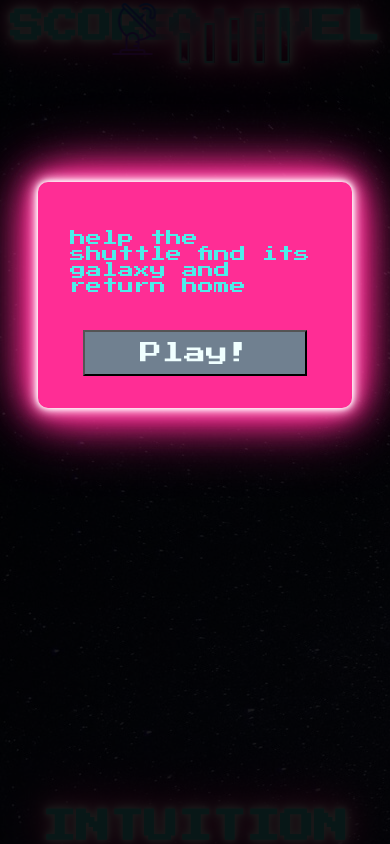
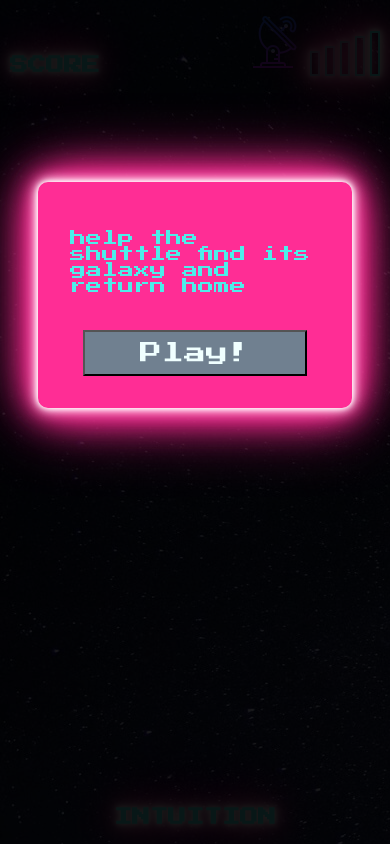
Before and after one commit to parrabellum1990/shuttle.github.io, a plain HTML site: page index.html in a window 390 px wide. Drawn offline with Linux system fonts and the light colour scheme.

Commit message:
add media 720px

```diff
--- a/css/style.css
+++ b/css/style.css
@@ -71,7 +71,7 @@ header {
 /* MAIN/ */
 /* MAP */
 .map {
-  height: calc(100vh - 88px);
+  height: calc(100vh - 120px);
 }
 
 /* INFO MODAL window */
@@ -116,3 +116,54 @@ header {
   height: 100vh;
   background-color: rgba(0, 0, 0, 0.9);
 }
+
+/* MEDIA */
+
+@media screen and (max-width: 720px) {
+  /* MAIN/ */
+  /* MAP */
+  .map {
+    height: calc(100vh - 120px);
+  }
+  /* TEXT */
+  .modify__text {
+    font-size: 18px;
+  }
+  /* SCORE */
+  .score {
+    align-items: flex-end;
+  }
+  /* Hide LEVEL */
+  .level {
+    display: none;
+  }
+  /* RADAR */
+  .radar {
+    position: static;
+    top: unset;
+    left: unset;
+    transform: translate(0, 0);
+  }
+
+  .radar__block-style {
+    margin-left: 5px;
+    border: 2px solid #4deeea;
+    box-shadow: #fff 0px 0px 5px, #fff 0px 0px 10px, #fff 0px 0px 15px, #ff2d95 0px 0px 20px, #ff2d95 0px 0px 30px,
+      #ff2d95 0px 0px 40px, #ff2d95 0px 0px 50px, #ff2d95 0px 0px 75px;
+  }
+  .radar__block1 {
+    padding: 5px 3px 0 3px;
+  }
+  .radar__block2 {
+    padding: 10px 3px 0 3px;
+  }
+  .radar__block3 {
+    padding: 15px 3px 0 3px;
+  }
+  .radar__block4 {
+    padding: 20px 3px 0 3px;
+  }
+  .radar__block5 {
+    padding: 25px 3px 0 3px;
+  }
+}
```
